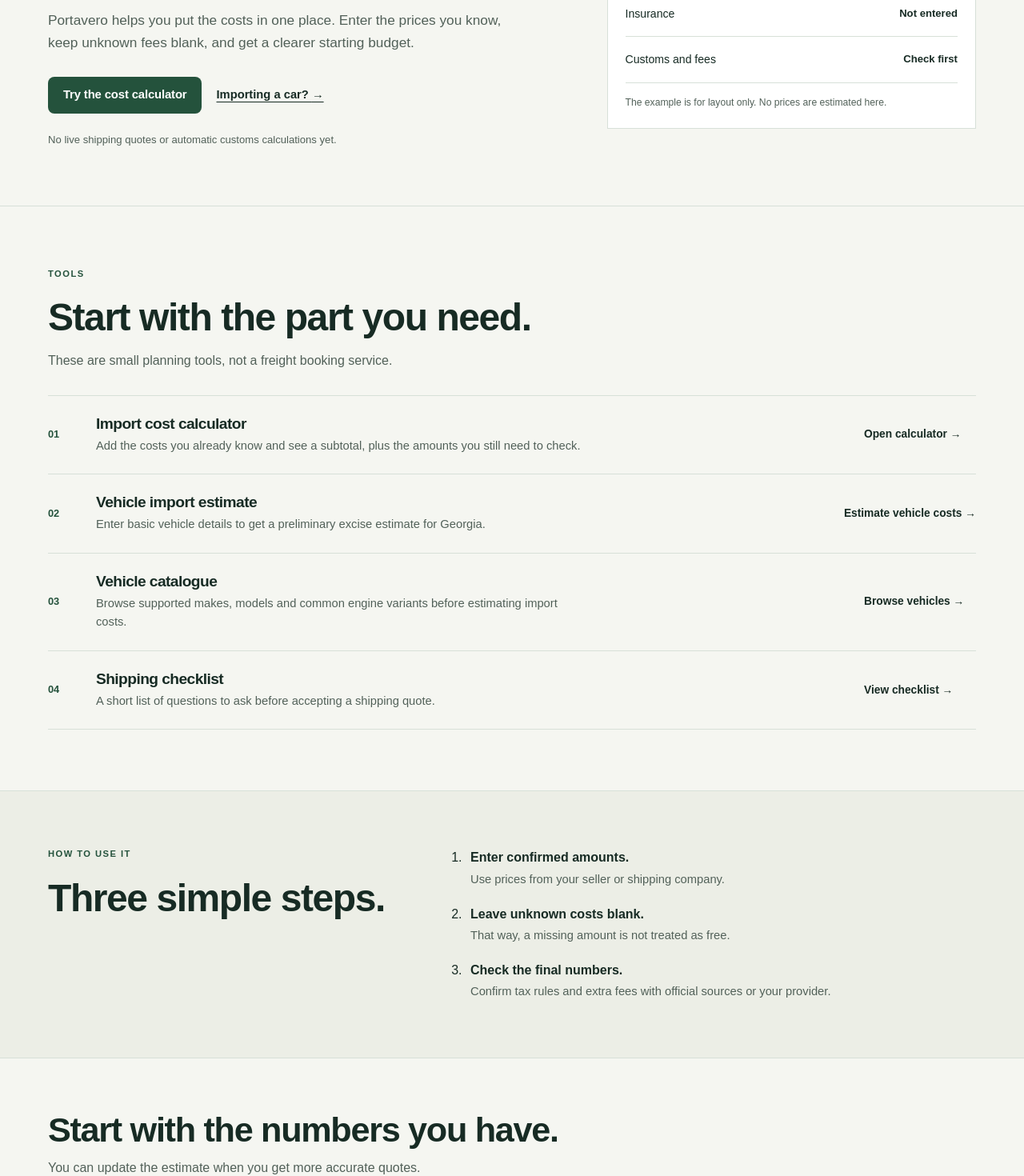
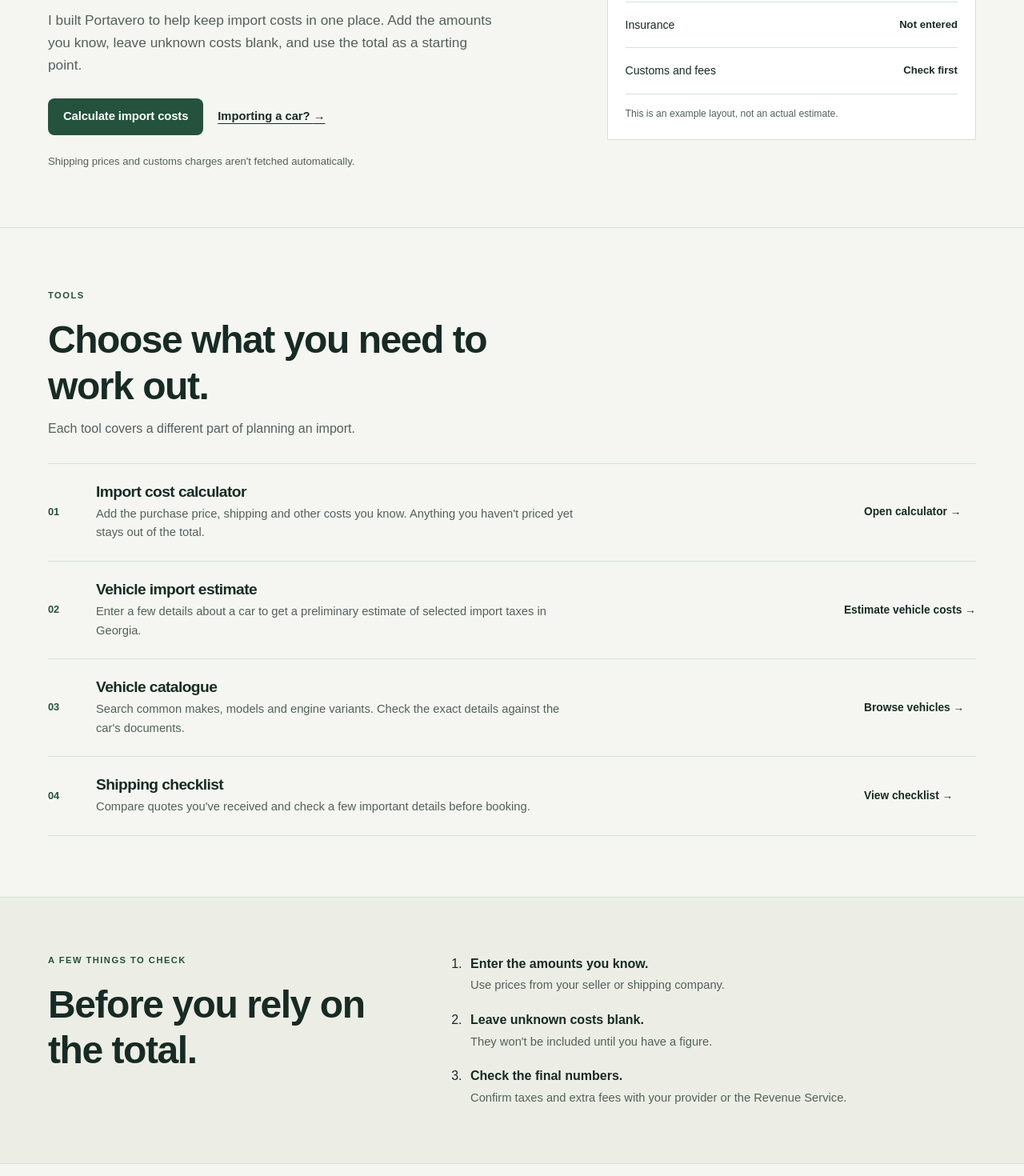
Before and after one commit to GIORGIO2032Q4E/portavero, a Next.js app: page / in a window 1280 px wide. Shown: the part 360-1830 px from the top of the page at 80% size. Built offline with nearby package versions, Linux system fonts and the light colour scheme; no server answers.

Commit message:
Make homepage and about copy more personal

```diff
--- a/src/app/page.tsx
+++ b/src/app/page.tsx
@@ -4,28 +4,28 @@ const tools = [
   {
     number: "01",
     title: "Import cost calculator",
-    description: "Add the costs you already know and see a subtotal, plus the amounts you still need to check.",
+    description: "Add the purchase price, shipping and other costs you know. Anything you haven't priced yet stays out of the total.",
     href: "/calculator",
     link: "Open calculator"
   },
   {
     number: "02",
     title: "Vehicle import estimate",
-    description: "Enter basic vehicle details to get a preliminary excise estimate for Georgia.",
+    description: "Enter a few details about a car to get a preliminary estimate of selected import taxes in Georgia.",
     href: "/vehicle-import",
     link: "Estimate vehicle costs"
   },
   {
     number: "03",
     title: "Vehicle catalogue",
-    description: "Browse supported makes, models and common engine variants before estimating import costs.",
+    description: "Search common makes, models and engine variants. Check the exact details against the car's documents.",
     href: "/vehicles",
     link: "Browse vehicles"
   },
   {
     number: "04",
     title: "Shipping checklist",
-    description: "A short list of questions to ask before accepting a shipping quote.",
+    description: "Compare quotes you've received and check a few important details before booking.",
     href: "/shipping",
     link: "View checklist"
   }
@@ -37,14 +37,14 @@ export default function HomePage() {
       <section className="simple-hero">
         <div className="container simple-hero-grid">
           <div className="simple-hero-copy">
-            <p className="simple-status">Independent project · Made for import planning in Georgia</p>
+            <p className="simple-status">An independent project for planning imports to Georgia</p>
             <h1>Planning an import to Georgia?</h1>
-            <p className="simple-lede">Portavero helps you put the costs in one place. Enter the prices you know, keep unknown fees blank, and get a clearer starting budget.</p>
+            <p className="simple-lede">I built Portavero to help keep import costs in one place. Add the amounts you know, leave unknown costs blank, and use the total as a starting point.</p>
             <div className="hero-actions">
-              <Link href="/calculator" className="button button-dark">Try the cost calculator</Link>
+              <Link href="/calculator" className="button button-dark">Calculate import costs</Link>
               <Link href="/vehicle-import" className="simple-text-link">Importing a car? <span aria-hidden="true">→</span></Link>
             </div>
-            <p className="simple-note">No live shipping quotes or automatic customs calculations yet.</p>
+            <p className="simple-note">Shipping prices and customs charges aren't fetched automatically.</p>
           </div>
           <aside className="simple-example">
             <div className="simple-example-heading">
@@ -55,7 +55,7 @@ export default function HomePage() {
             <div className="simple-example-row"><span>Shipping</span><strong>Needs a quote</strong></div>
             <div className="simple-example-row"><span>Insurance</span><strong>Not entered</strong></div>
             <div className="simple-example-row"><span>Customs and fees</span><strong>Check first</strong></div>
-            <p className="simple-example-foot">The example is for layout only. No prices are estimated here.</p>
+            <p className="simple-example-foot">This is an example layout, not an actual estimate.</p>
           </aside>
         </div>
       </section>
@@ -64,8 +64,8 @@ export default function HomePage() {
         <div className="container">
           <div className="simple-section-heading">
             <p className="editorial-label">TOOLS</p>
-            <h2>Start with the part you need.</h2>
-            <p>These are small planning tools, not a freight booking service.</p>
+            <h2>Choose what you need to work out.</h2>
+            <p>Each tool covers a different part of planning an import.</p>
           </div>
           <div className="simple-tool-list">
             {tools.map((tool) => (
@@ -85,21 +85,21 @@ export default function HomePage() {
       <section className="simple-how-section">
         <div className="container simple-how-grid">
           <div>
-            <p className="editorial-label">HOW TO USE IT</p>
-            <h2>Three simple steps.</h2>
+            <p className="editorial-label">A FEW THINGS TO CHECK</p>
+            <h2>Before you rely on the total.</h2>
           </div>
           <ol>
-            <li><strong>Enter confirmed amounts.</strong><span>Use prices from your seller or shipping company.</span></li>
-            <li><strong>Leave unknown costs blank.</strong><span>That way, a missing amount is not treated as free.</span></li>
-            <li><strong>Check the final numbers.</strong><span>Confirm tax rules and extra fees with official sources or your provider.</span></li>
+            <li><strong>Enter the amounts you know.</strong><span>Use prices from your seller or shipping company.</span></li>
+            <li><strong>Leave unknown costs blank.</strong><span>They won't be included until you have a figure.</span></li>
+            <li><strong>Check the final numbers.</strong><span>Confirm taxes and extra fees with your provider or the Revenue Service.</span></li>
           </ol>
         </div>
       </section>
 
       <section className="simple-bottom-cta">
         <div className="container">
-          <h2>Start with the numbers you have.</h2>
-          <p>You can update the estimate when you get more accurate quotes.</p>
+          <h2>Got a few figures already?</h2>
+          <p>Add them now and update the estimate when you get more accurate quotes.</p>
           <Link href="/calculator" className="button button-dark">Open calculator</Link>
         </div>
       </section>
```
Also changed, not shown: src/app/about/page.tsx (+12 -14 lines).
